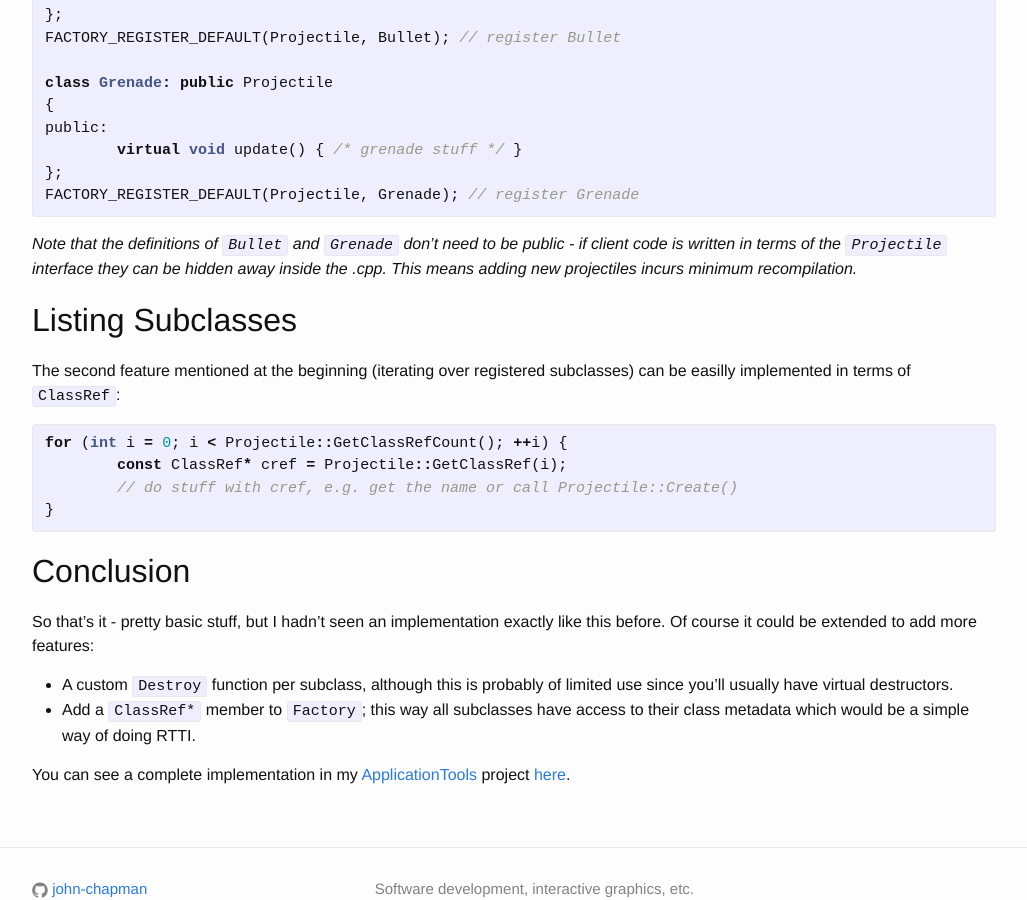
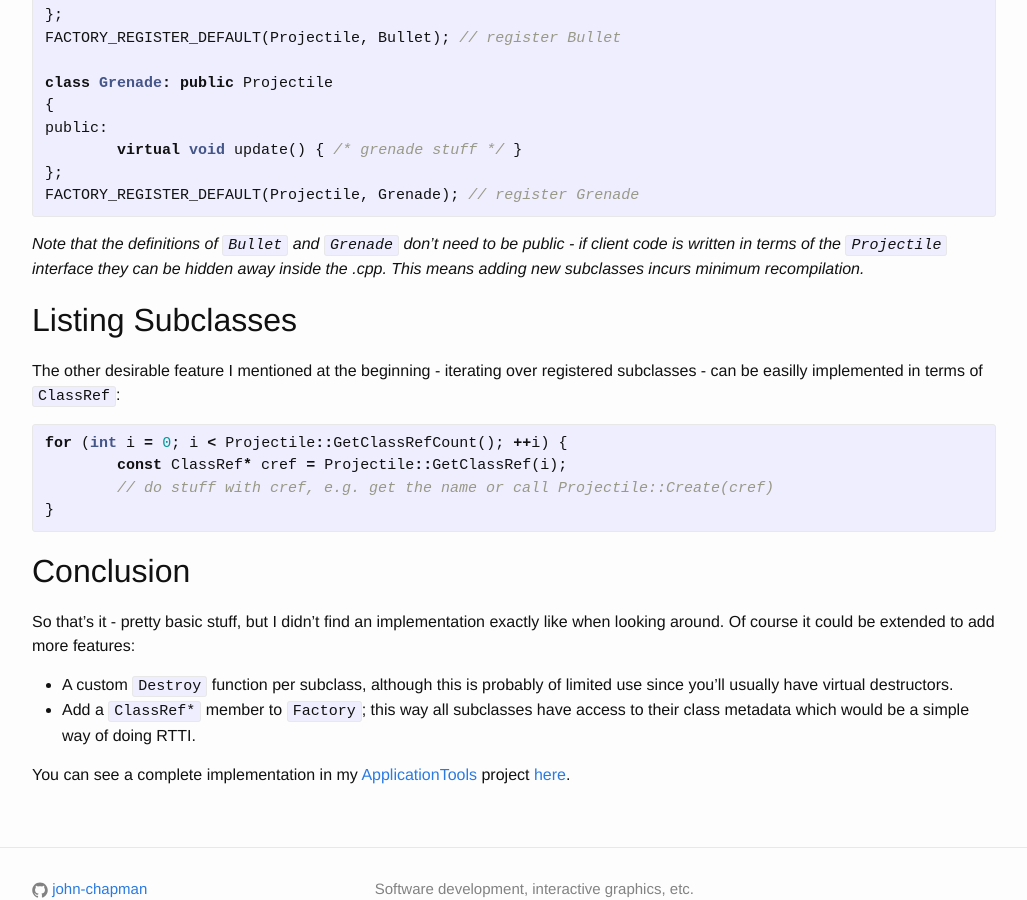
Before and after one commit to john-chapman/john-chapman.github.io, a Jekyll site: the page built from _posts/2016-11-26-factory-pattern.md, in a window 1280 px wide and 900 px high, scrolled down 3420 px. Shown: the whole window, without its empty margins (126-1153 px from the left). Built offline with Jekyll 4.4.1, drawn with Linux system fonts in a browser that asks for light colours; comment, search, counter and statistics services are not loaded; some of the changed text lies outside the part shown.

Commit message:
Fixed typos.

```diff
--- a/_posts/2016-11-26-factory-pattern.md
+++ b/_posts/2016-11-26-factory-pattern.md
@@ -45,7 +45,7 @@
 {% highlight cpp %}
 Projectile* Projectile::Create(const char* _name)
 {
-	if (strcmp(_name, "Bullet" == 0)) {
+	if (strcmp(_name, "Bullet") == 0) {
 		return new Bullet;
 	} else if (strcmp(_name, "Grenade") == 0) {
 		return new Grenade;
@@ -56,7 +56,7 @@
 
 However it would be nicer to avoid writing a new `else if` clause or other boilerplate every time we add a new projectile.
 
-_Incidentally, I prefer static `Create`/`Destroy` methods on the interface class over a separate `ProjectileFactory` class, but this is just a stylistic choice._
+_Incidentally, I prefer static `Create`/`Destroy` methods on the interface class over a separate `ProjectileFactory` class, but it's largely a cosmetic choice._
 
 ## Factory Template	 ##
 
@@ -119,17 +119,17 @@
 	static Factory<_baseClass>::ClassRefDefault<_subClass> s_ ## _subClass(#_subClass)
 {% endhighlight %}
 
-Key points about this class:
+Key points:
 
 - `Factory` maintains a container, `s_registry`, which maps class names (or name hashes) to instances of `ClassRef`.
-- `ClassRef` is metadata for the subclasses we want to instantiate (the class name and a ptr to a create function).
+- `ClassRef` is metadata for the subclasses we want to instantiate (the class name/hash and a ptr to a create function).
 - `ClassRefDefault` provides a default create function, which just calls `new`.
 - `FACTORY_` macros are for convenience (since the template declarations are so ugly) and also to allow changes to the implementation without breaking existing code (e.g. changing the type of `s_registry`).
 - Registration relies on static initialization to populate `s_registry`, hence care must be taken to avoid calling any of the methods of `Factory` during static initialization, because the initialization order [is not guaranteed](https://john-chapman.github.io/2016/09/01/static-initialization.html).
 - `Destroy` takes a pointer _reference_ so that it can set `_inst_ = nullptr`, which just helps to catch dangling ptr bugs.
 
 
-So, deriving from `Factory` we automatically get the require `Create` and `Destroy` methods which can instantiate any registered subclass by name. With this in mind, let's return to the `Projectile` example and 'factorify' it.
+So, deriving from `Factory` we automatically get the required `Create` and `Destroy` methods which can instantiate any registered subclass by name. With this in mind, let's return to the `Projectile` example and 'factorify' it.
 
 {% highlight cpp %}
 // in the .h
@@ -160,22 +160,22 @@
 
 {% endhighlight %}
 
-_Note that the definitions of `Bullet` and `Grenade` don't need to be public - if client code is written in terms of the `Projectile` interface they can be hidden away inside the .cpp. This means adding new projectiles incurs minimum recompilation._
+_Note that the definitions of `Bullet` and `Grenade` don't need to be public - if client code is written in terms of the `Projectile` interface they can be hidden away inside the .cpp. This means adding new subclasses incurs minimum recompilation._
 
 ## Listing Subclasses ##
 
-The second feature mentioned at the beginning (iterating over registered subclasses) can be easilly implemented in terms of `ClassRef`:
+The other desirable feature I mentioned at the beginning - iterating over registered subclasses - can be easilly implemented in terms of `ClassRef`:
 
 {% highlight cpp %}
 for (int i = 0; i < Projectile::GetClassRefCount(); ++i) {
 	const ClassRef* cref = Projectile::GetClassRef(i);
-	// do stuff with cref, e.g. get the name or call Projectile::Create()
+	// do stuff with cref, e.g. get the name or call Projectile::Create(cref)
 }
 {% endhighlight %}
 
 ## Conclusion ##
 
-So that's it - pretty basic stuff, but I hadn't seen an implementation exactly like this before. Of course it could be extended to add more features:
+So that's it - pretty basic stuff, but I didn't find an implementation exactly like when looking around. Of course it could be extended to add more features:
 
 - A custom `Destroy` function per subclass, although this is probably of limited use since you'll usually have virtual destructors.
 - Add a `ClassRef*` member to `Factory`; this way all subclasses have access to their class metadata which would be a simple way of doing RTTI.
```
